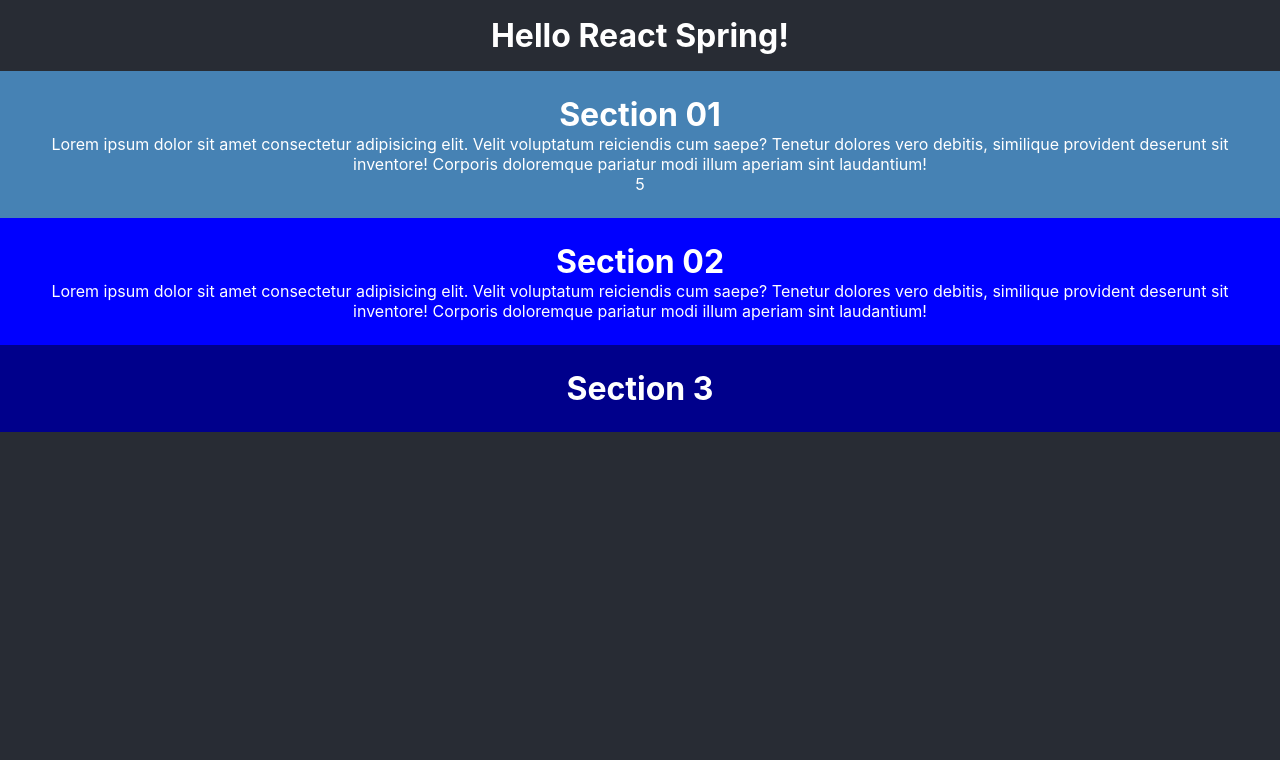
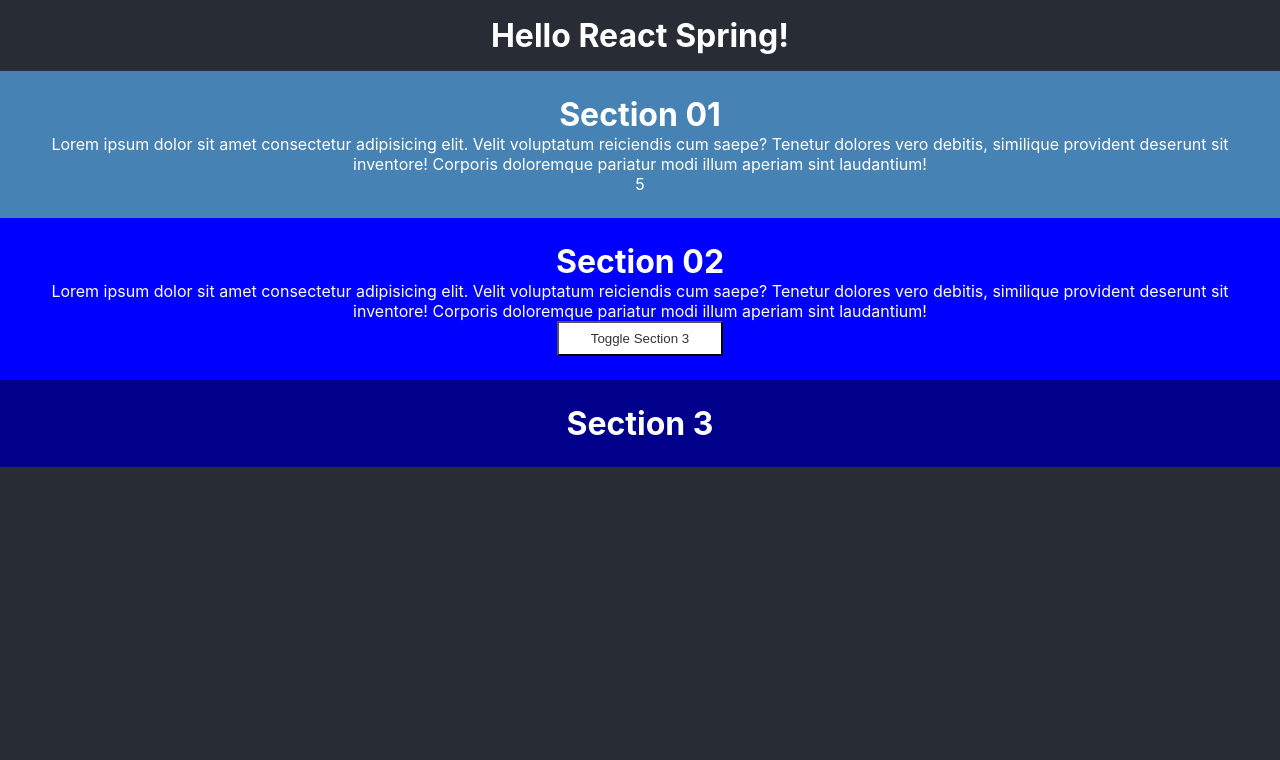
Before and after one commit to jsoomie/animations-folder, a React (Create React App) app in the folder react-spring-tuts/: page / in a window 1280 px wide. Shown: the top 760 px of the page. Built offline with nearby package versions, Linux system fonts and the light colour scheme.

Commit message:
chore: add types to props

```diff
--- a/react-spring-tuts/src/components/Traversy/Section02.tsx
+++ b/react-spring-tuts/src/components/Traversy/Section02.tsx
@@ -1,4 +1,5 @@
 import { useSpring, animated } from "react-spring";
+import { MouseEventHandler } from "react";
 
 const { component } = {
   component: {
@@ -8,7 +9,11 @@ const { component } = {
   },
 };
 
-export const Section02 = () => {
+interface IProps {
+  toggle: MouseEventHandler<HTMLButtonElement>;
+}
+
+export const Section02 = ({ toggle }: IProps) => {
   const animate = useSpring({
     from: {
       number: 0,
@@ -32,6 +37,7 @@ export const Section02 = () => {
           similique provident deserunt sit inventore! Corporis doloremque
           pariatur modi illum aperiam sint laudantium!
         </p>
+        <button onClick={toggle}>Toggle Section 3</button>
       </div>
     </animated.div>
   );
--- a/react-spring-tuts/src/components/Traversy/index.tsx
+++ b/react-spring-tuts/src/components/Traversy/index.tsx
@@ -1,11 +1,20 @@
 import { Section01 } from "./Section01";
 import { Section02 } from "./Section02";
 import { Section03 } from "./Section03";
+import { useState } from "react";
+import { useTransition } from "react-spring";
+
 export const Traversy = () => {
+  const [show, setShow] = useState(false);
+
+  const toggleSection = () => {
+    setShow(!show);
+  };
+
   return (
     <div>
       <Section01 />
-      <Section02 />
+      <Section02 toggle={toggleSection} />
       <Section03 />
     </div>
   );
```
